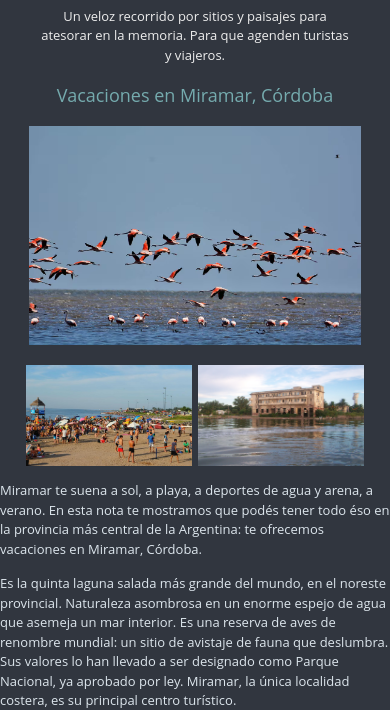
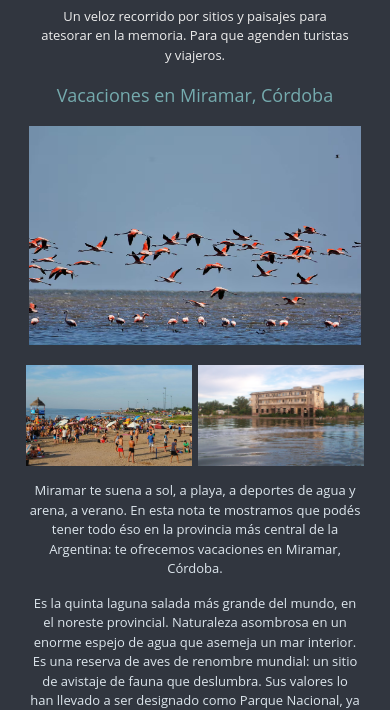
Before and after one commit to AntonioCuadradoV/Turismo-por-Cordoba, a website: page pages/lugares-por-conocer.html in a window 390 px wide. Shown: the part 140-850 px from the top of the page. Drawn offline with nearby package versions, Linux system fonts and the light colour scheme.

Commit message:
arreglos responsive

```diff
--- a/scss/layout/_camping.scss
+++ b/scss/layout/_camping.scss
@@ -15,7 +15,6 @@
         img{
             object-fit: cover;
             padding: 5%;
-            border-radius: 20%;
             height: 250px;
         }
     }
--- a/scss/layout/_lugares-por-conocer.scss
+++ b/scss/layout/_lugares-por-conocer.scss
@@ -19,6 +19,9 @@
 .container__lugares--cba {
     .container__lugares {
         text-align: center;
+        display: block;
+        justify-content: center;
+        align-items: center;
 
         h3 {
             font-size: large;
@@ -28,6 +31,18 @@
         img {
             width: 85%;
             height: 26vh;
+        }
+
+        p {
+            margin: 0 7.5%;
+            text-align: center;
+            padding-top: 15px;
+            font-size: small;
+
+            span {
+                display: block;
+                padding-top: 15px;
+            }
         }
 
         .container__fotos {
@@ -43,16 +58,5 @@
                 padding: 0 3px 0 3px;
             }
         }
-
-        p {
-            text-align: left;
-            padding-top: 15px;
-            font-size: small;
-        }
-
-        span {
-            display: block;
-            padding-top: 15px;
-        }
     }
 }
```
Also changed, not shown: css/style.css, 1 other file.
